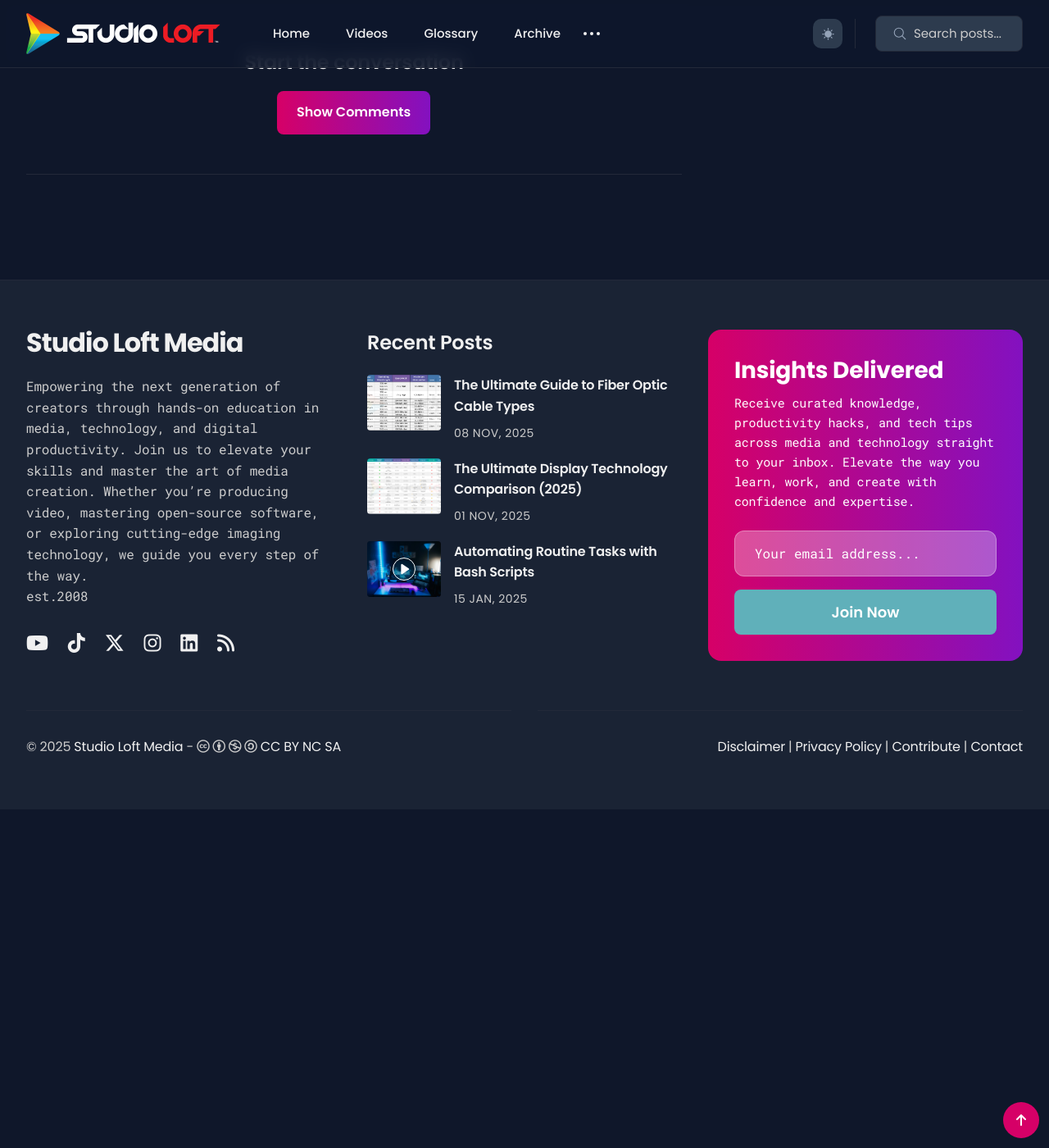
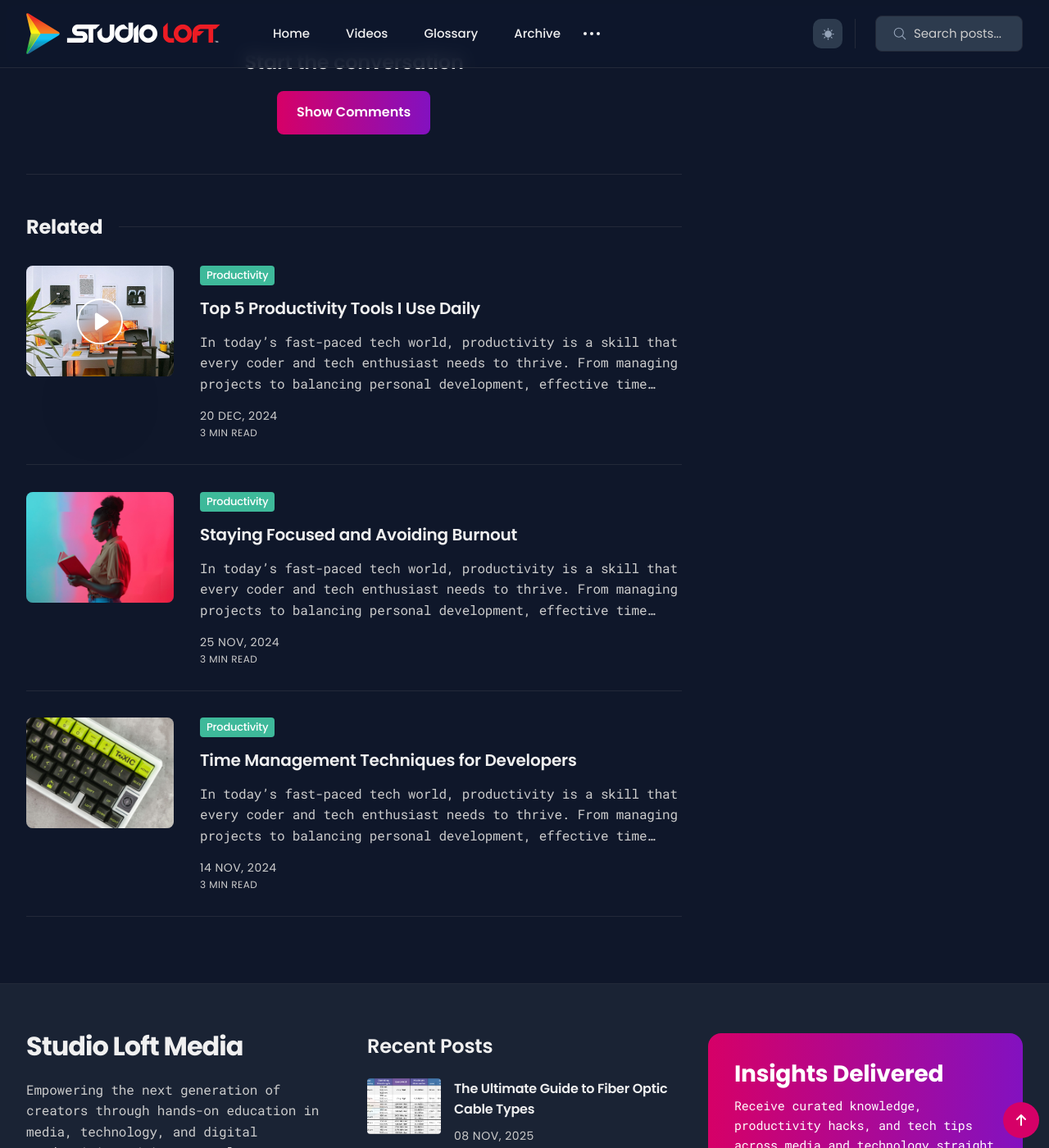
Before and after one commit to studioloft/studioloft.github.io, a Jekyll site: the page built from _posts/2025-01-05-avoiding-common-javascript-mistakes-and-writing-clean-code.md, in a window 1280 px wide and 1400 px high, scrolled down 5546 px. Shown: the whole window at 82% size. Built offline with Jekyll 4.4.1, drawn with Linux system fonts in a browser that asks for light colours.

```diff
--- a/_posts/2025-01-05-avoiding-common-javascript-mistakes-and-writing-clean-code.md
+++ b/_posts/2025-01-05-avoiding-common-javascript-mistakes-and-writing-clean-code.md
@@ -4,7 +4,7 @@ title: Avoiding Common JavaScript Mistakes and Writing Clean Code
 description: Starting out in programming is thrilling, yet the number of languages available makes it difficult to decide where to begin.
 date: 2025-01-05 15:01:35 +0300
 image: '/images/02.jpg'
-tags: [Video]
+tags: [Video, Productivity]
 tags_color: '#4643ec'
 ---
 
```
Also changed, not shown: _pages/contact.md (+1 -1 lines), images/stock/Abstract Data Display.webp (added), images/stock/Vintage CRT TV Display.webp (added), images/stock/water.webp (added), 1 other file.
